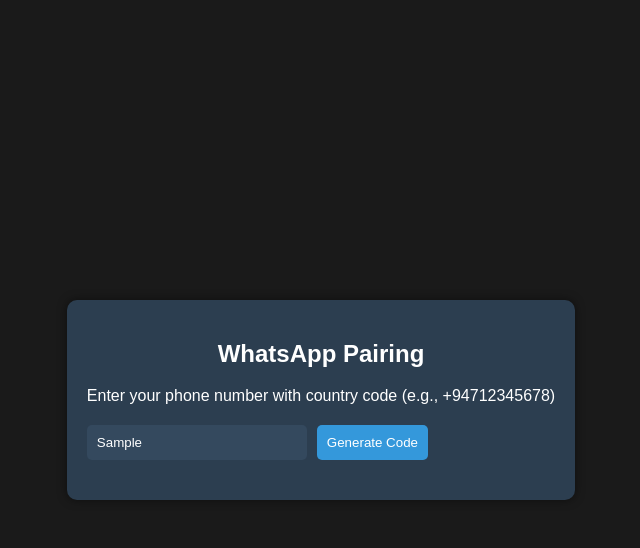
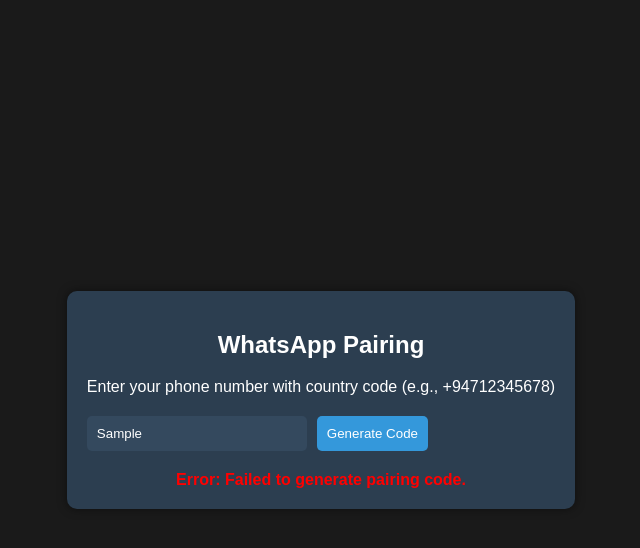
Before and after one commit to Manju362/Pairha, a website: page pair.html in a window 1280 px wide. Both pictures are taken after typing "Sample" into the empty fields and a click on the button "Generate Code". Shown: the whole page, without its empty margins (319-959 px from the left). Drawn offline with nearby package versions, Linux system fonts and the light colour scheme; no server answers.

Commit message:
Update pair.html

```diff
--- a/pair.html
+++ b/pair.html
@@ -84,7 +84,7 @@
     async function generateCode() {
       const numberInput = document.getElementById("number").value;
       const resultDiv = document.getElementById("result");
-      const loadingSpinner = document.getElement. getElementById("loading-spinner");
+      const loadingSpinner = document.getElementById("loading-spinner");
 
       if (!numberInput) {
         resultDiv.innerHTML = '<span style="color: red;">Please enter a phone number.</span>';
@@ -96,7 +96,9 @@
       resultDiv.innerHTML = "";
 
       try {
+        console.log("Sending request to /generate-code with number:", numberInput);
         const response = await axios.get(`/generate-code?number=${numberInput}`);
+        console.log("Response from server:", response.data);
         const data = response.data;
 
         if (data.code) {
@@ -105,6 +107,7 @@
           resultDiv.innerHTML = `<span style="color: red;">Error: ${data.error}</span>`;
         }
       } catch (err) {
+        console.error("Error in generateCode:", err.message);
         resultDiv.innerHTML = '<span style="color: red;">Error: Failed to generate pairing code.</span>';
       }
 
@@ -113,4 +116,4 @@
     }
   </script>
 </body>
-  </html>
+</html>
```
